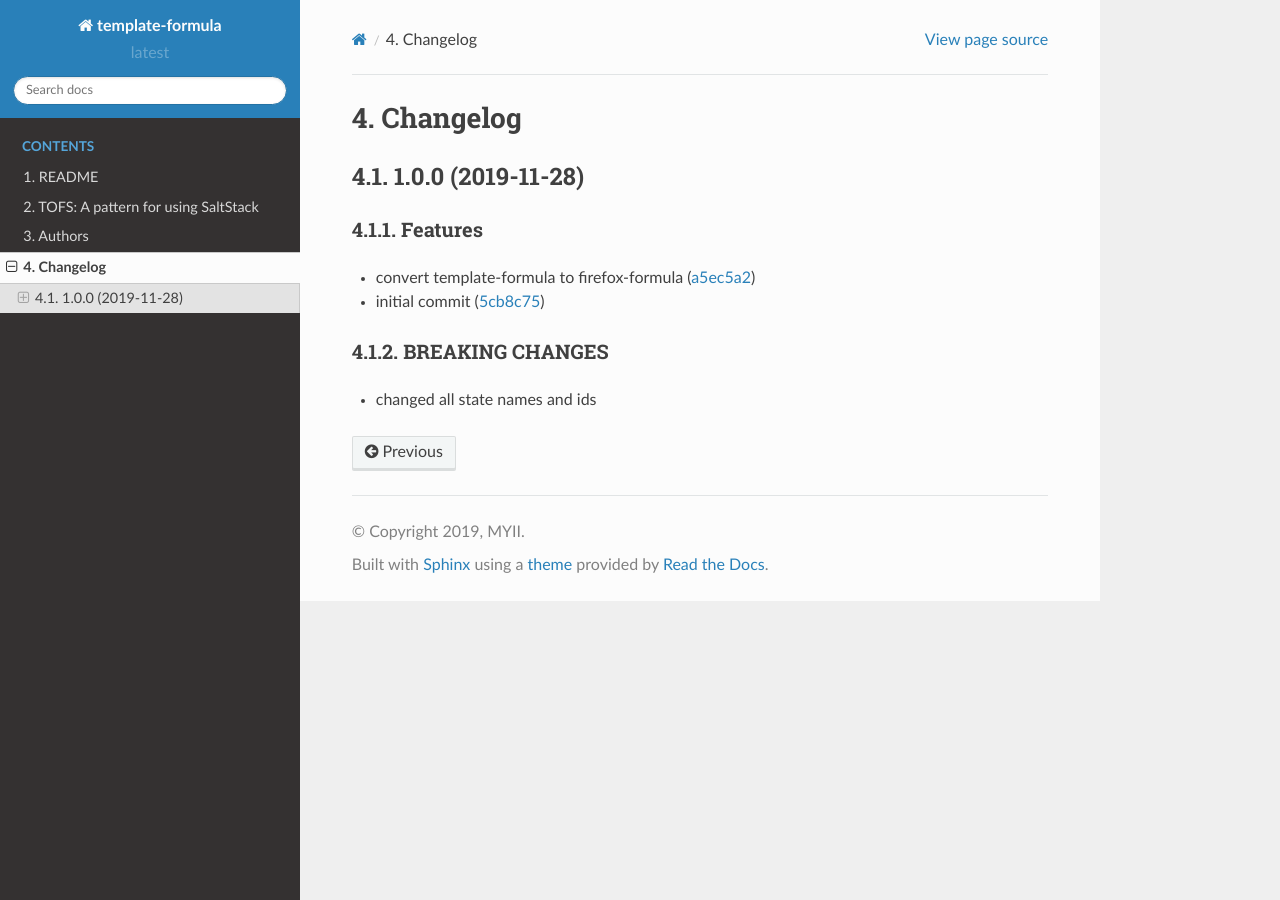
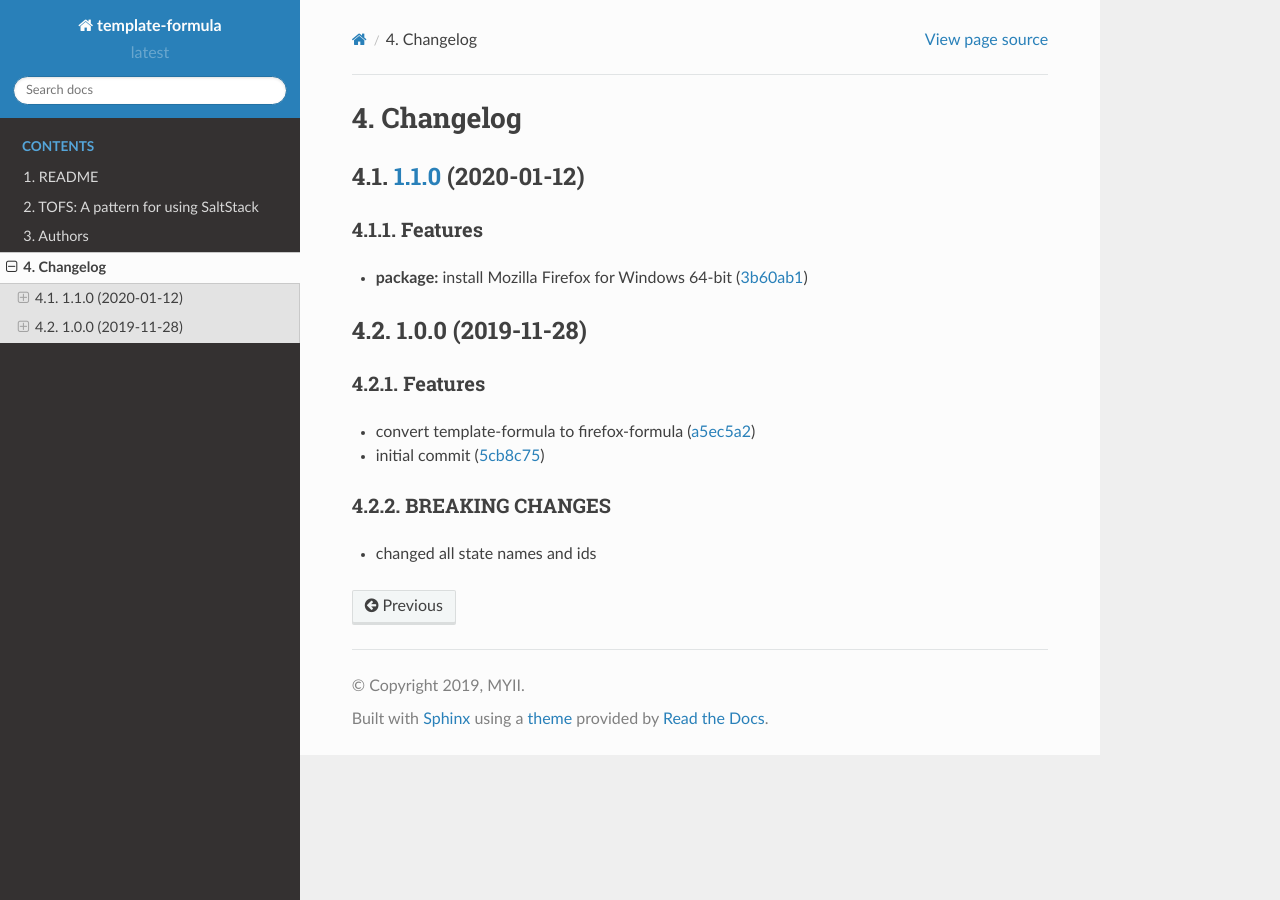
Before and after one commit to myii/firefox-formula, a Sphinx documentation site: the page built from docs/CHANGELOG.rst, in a window 1280 px wide. Built offline with Sphinx 7.4.7 and the Read the Docs theme 2.0.0, drawn with Linux system fonts in a browser that asks for light colours; pages that are not in the unit, such as notebooks, are missing from menus.

Commit message:
chore(release): 1.1.0 [skip ci]
# [1.1.0](https://github.com/dafyddj/firefox-formula/compare/v1.0.0...v1.1.0) (2020-01-12)

### Features

* **package:** install Mozilla Firefox for Windows 64-bit ([3b60ab1](https://github.com/dafyddj/firefox-formula/commit/3b60ab171e84398f31cf9cb6031e171ebe49d217))

```diff
--- a/docs/AUTHORS.rst
+++ b/docs/AUTHORS.rst
@@ -15,9 +15,9 @@ This list is sorted by the number of commits per contributor in *descending* ord
      - Contributions
    * - :raw-html-m2r:`<img class='float-left rounded-1' src='https://avatars2.githubusercontent.com/u/4195158?v=4' width='36' height='36' alt='@dafyddj'>`
      - `@dafyddj <https://github.com/dafyddj>`_
-     - 2
+     - 4
 
 
 ----
 
-Auto-generated by a `forked version <https://github.com/myii/maintainer>`_ of `gaocegege/maintainer <https://github.com/gaocegege/maintainer>`_ on 2019-11-28.
+Auto-generated by a `forked version <https://github.com/myii/maintainer>`_ of `gaocegege/maintainer <https://github.com/gaocegege/maintainer>`_ on 2020-01-12.
--- a/docs/CHANGELOG.rst
+++ b/docs/CHANGELOG.rst
@@ -1,6 +1,15 @@
 
 Changelog
 =========
+
+`1.1.0 <https://github.com/dafyddj/firefox-formula/compare/v1.0.0...v1.1.0>`_ (2020-01-12)
+----------------------------------------------------------------------------------------------
+
+Features
+^^^^^^^^
+
+
+* **package:** install Mozilla Firefox for Windows 64-bit (\ `3b60ab1 <https://github.com/dafyddj/firefox-formula/commit/3b60ab171e84398f31cf9cb6031e171ebe49d217>`_\ )
 
 1.0.0 (2019-11-28)
 ------------------
```
Also changed, not shown: AUTHORS.md (+2 -2 lines), CHANGELOG.md (+7 -0 lines), 1 other file.
